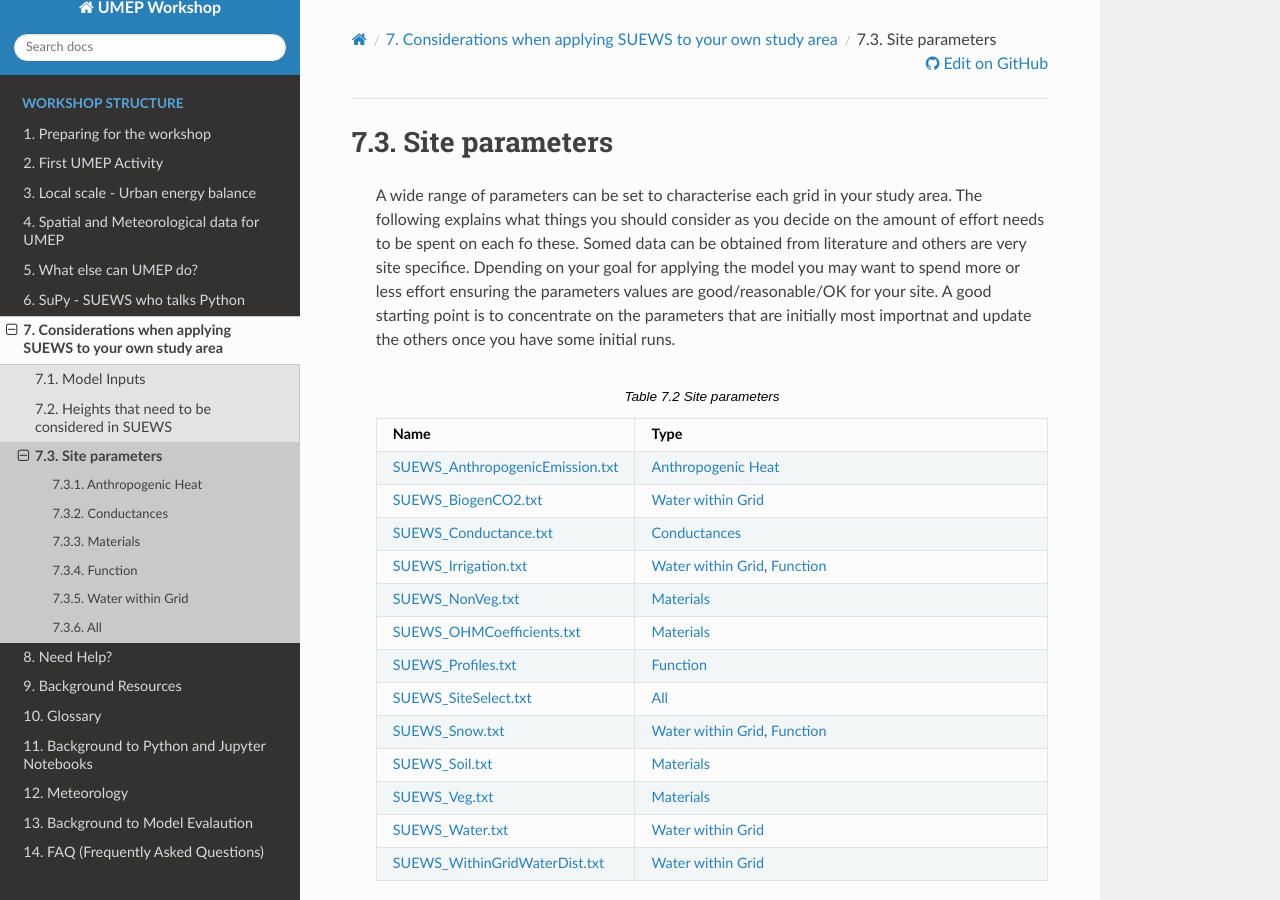
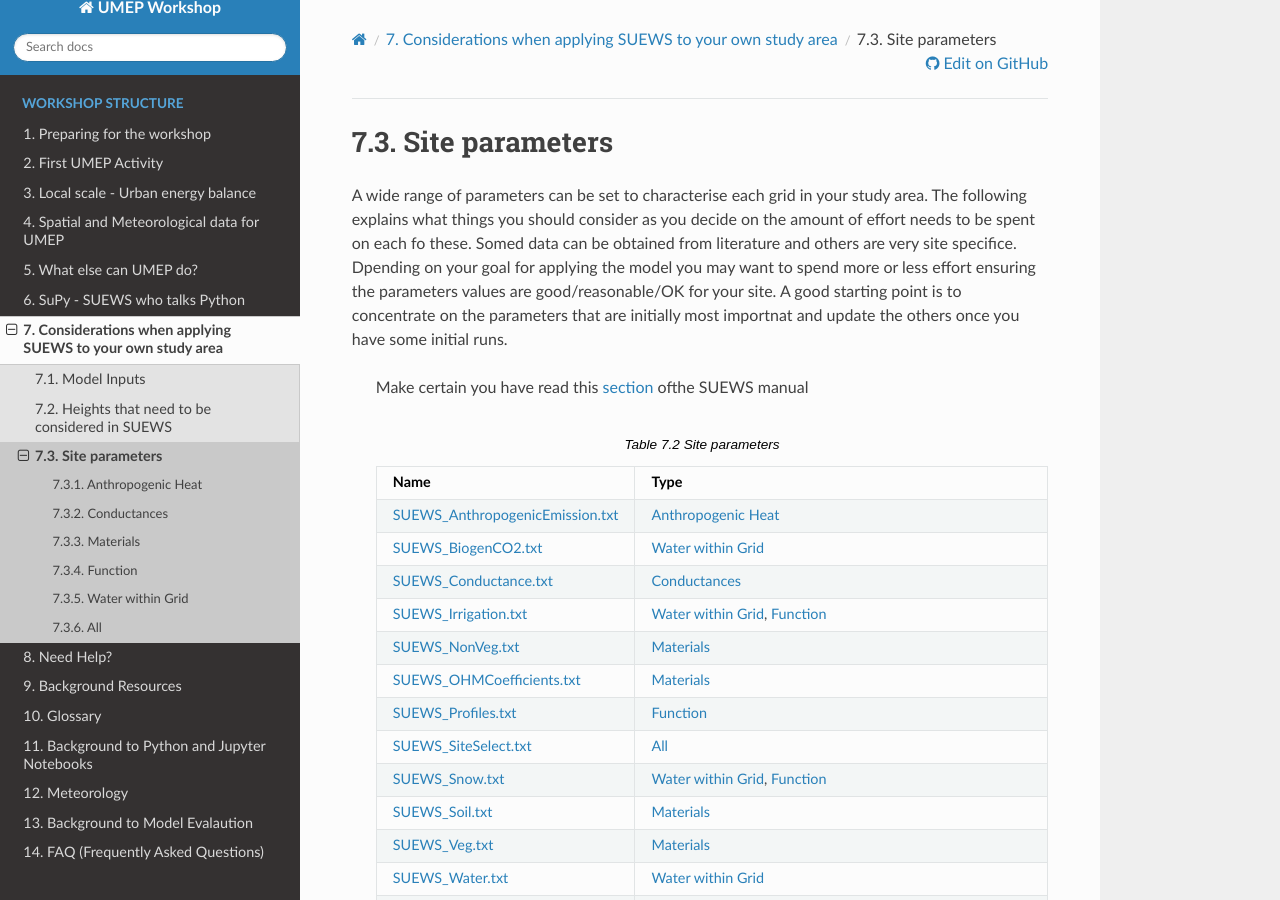
Before and after one commit to Urban-Meteorology-Reading/UMEP-Workshop, a Sphinx documentation site: the page built from source/Parameters/T1.rst, in a window 1280 px wide and 900 px high. Built offline with Sphinx 7.4.7 and the Read the Docs theme 2.0.0, drawn with Linux system fonts in a browser that asks for light colours.

Commit message:
Update T1.rst

```diff
--- a/source/Parameters/T1.rst
+++ b/source/Parameters/T1.rst
@@ -2,9 +2,10 @@
 
 Site parameters
 ----------------
- A wide range of parameters can be set to characterise each grid in your study area.  The following explains what things you should consider as you decide on the amount of effort needs to be spent on each fo these. Somed data can be obtained from literature and others are very site specifice. Dpending on your goal for applying the model you may want to spend more or less effort ensuring the parameters values are good/reasonable/OK for your site. A good starting point is to concentrate  on the  parameters that are initially most importnat and update the others once you have some initial runs.
 
+A wide range of parameters can be set to characterise each grid in your study area.  The following explains what things you should consider as you decide on the amount of effort needs to be spent on each fo these. Somed data can be obtained from literature and others are very site specifice. Dpending on your goal for applying the model you may want to spend more or less effort ensuring the parameters values are good/reasonable/OK for your site. A good starting point is to concentrate  on the  parameters that are initially most importnat and update the others once you have some initial runs.
 
+ Make certain you have read this `section <https://suews.readthedocs.io/en/latest/prepare-to-run-the-model.html#preparation-of-data>`_ ofthe SUEWS manual
 
 
  .. list-table:: Site parameters
```
